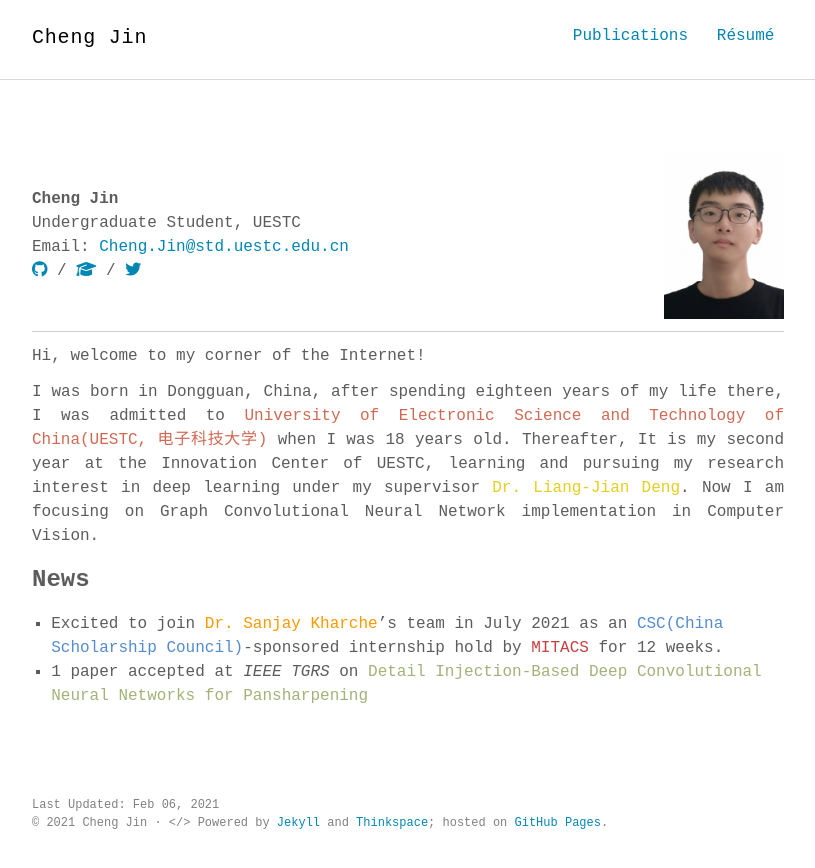
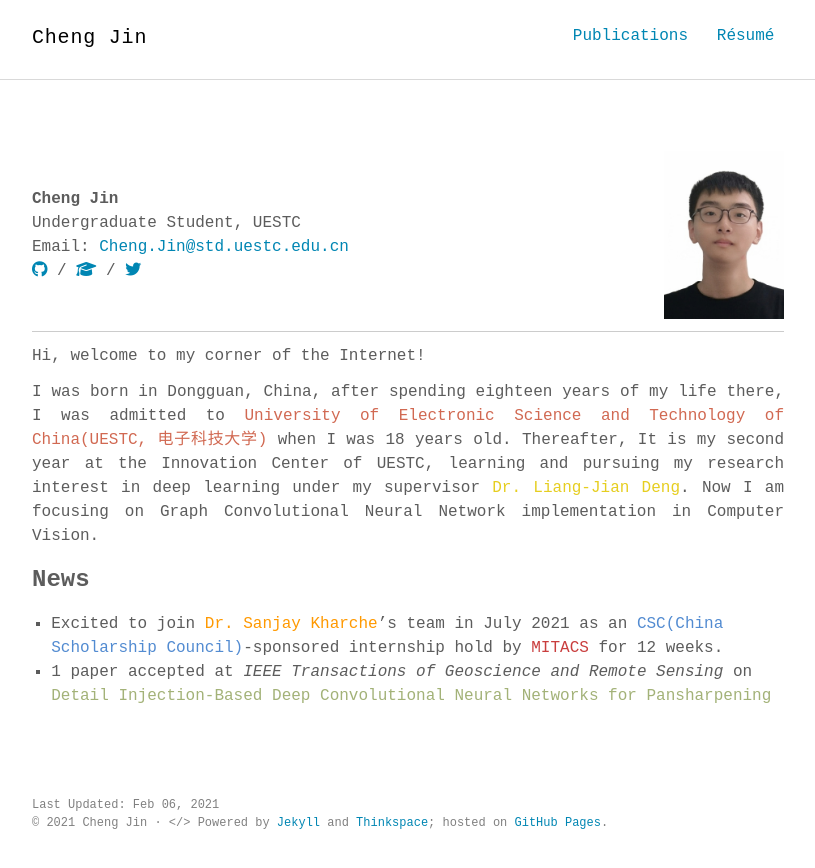
Before and after one commit to ChengJin-git/ChengJin-git.github.io, a Jekyll site: the page built from index.md, in a window 1280 px wide. Shown: the top 868 px of the page, without its empty margins (232-1047 px from the left). Built offline with Jekyll 4.4.1, drawn with Linux system fonts in a browser that asks for light colours; nearby versions of some CDN libraries; some web fonts are replaced.

Commit message:
Update index.md

```diff
--- a/index.md
+++ b/index.md
@@ -19,4 +19,4 @@ I was born in Dongguan, China, after spending eighteen years of my life there, I
 ### News
 
 - Excited to join [<span style="color: #FF9900">Dr. Sanjay Kharche</span>](https://kcru.lawsonresearch.ca/research/srk/index.html){:target="_blank"}'s team in July 2021 as an [<span style="color: #528bd1">CSC(China Scholarship Council)</span>](https://www.csc.edu.cn/)-sponsored internship hold by [<span style="color: #c93e3e">MITACS</span>](https://www.mitacs.ca/) for 12 weeks.
-- 1 paper accepted at *IEEE TGRS* on [<span style="color: #a3b278">Detail Injection-Based Deep Convolutional Neural Networks for Pansharpening</span>](https://chengjin-git.github.io//2020/Detail-Injection-Based-Deep-Convolutional-Neural-Networks-for-Pansharpening/)
+- 1 paper accepted at *IEEE Transactions of Geoscience and Remote Sensing* on [<span style="color: #a3b278">Detail Injection-Based Deep Convolutional Neural Networks for Pansharpening</span>](https://chengjin-git.github.io//2020/Detail-Injection-Based-Deep-Convolutional-Neural-Networks-for-Pansharpening/)
```
